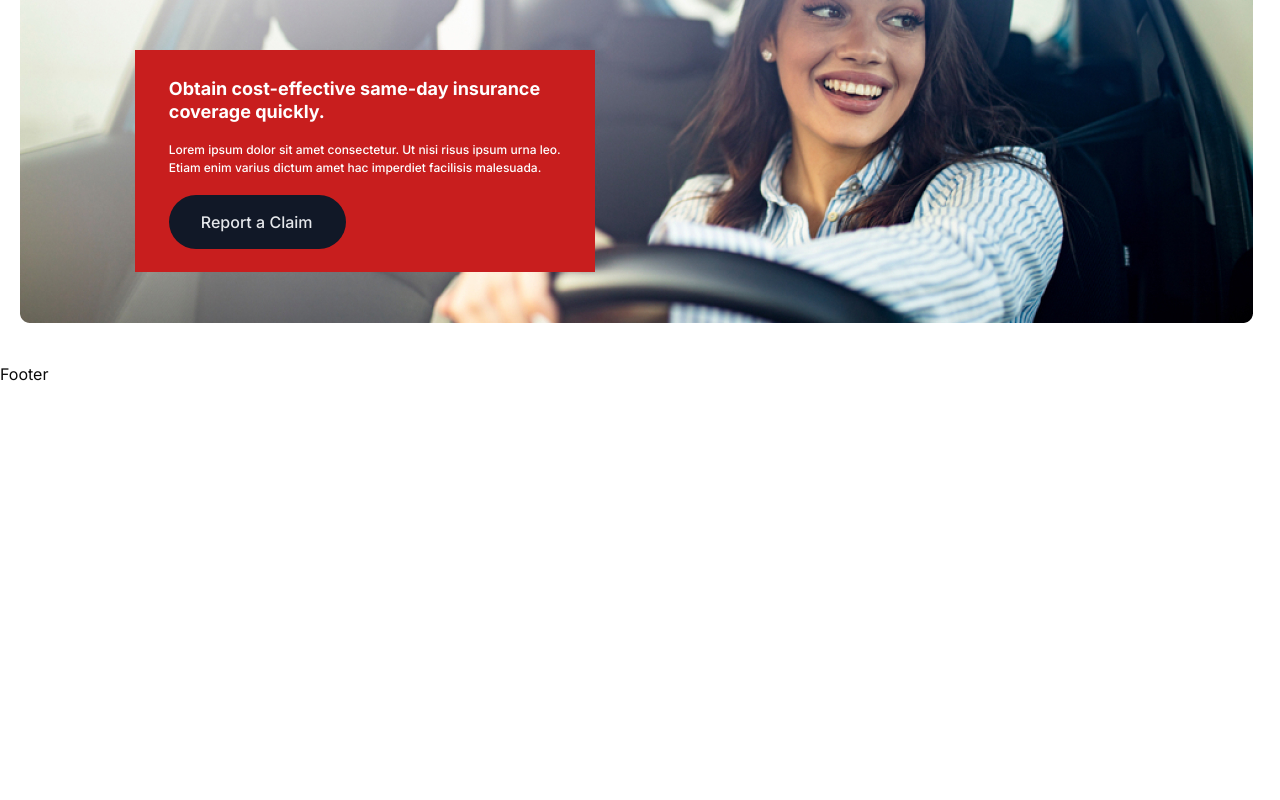
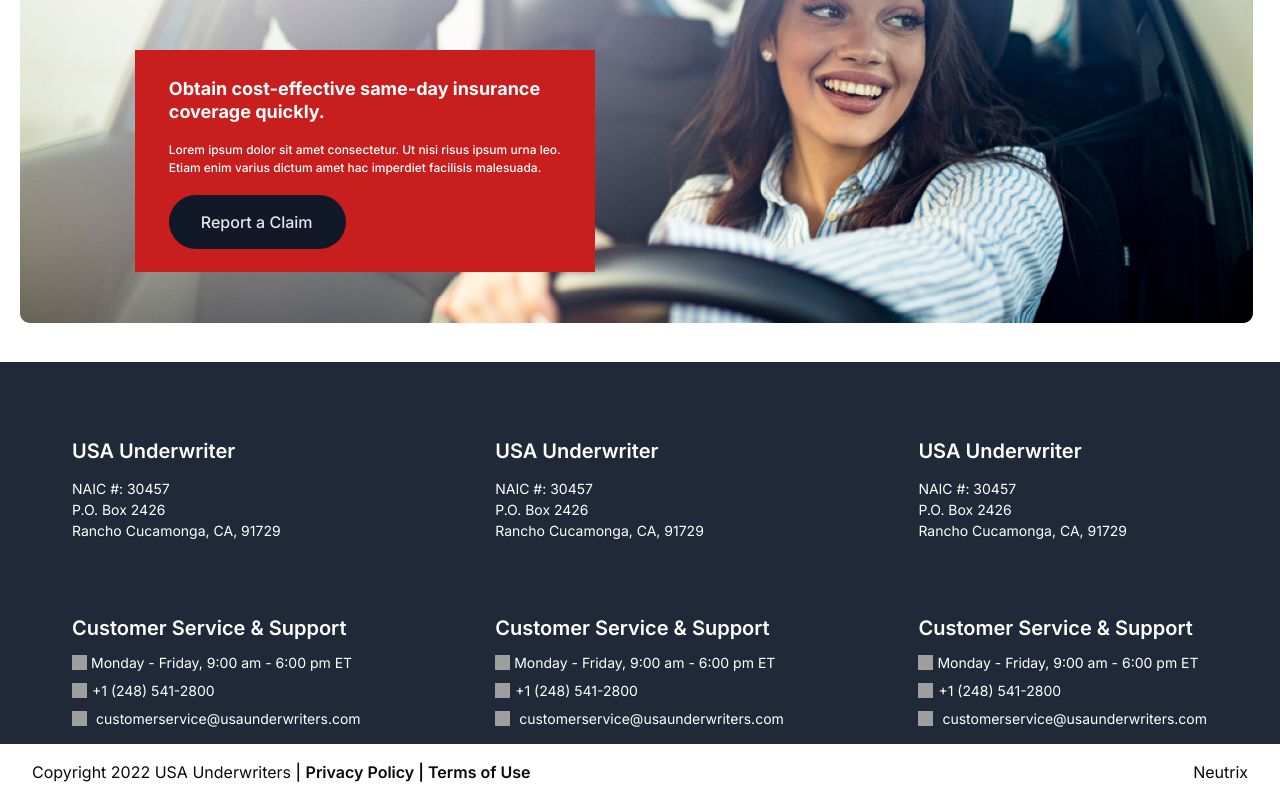
Before and after one commit to muntasirudoy/Assignment_neutrixinc, a Next.js app: page / in a window 1280 px wide. Shown: the part 1465-2265 px from the top of the page. Before the commit the page ends 1851 px from the top, so only its background shows below. Built offline with nearby package versions, Linux system fonts and the light colour scheme; grey boxes are pictures that could not be loaded.

Commit message:
feat : add footer

```diff
--- /dev/null
+++ b/src/app/widgets/footer/customer-service-support.tsx
@@ -0,0 +1,54 @@
+export default function customerServiceSupport() {
+  return (
+    <div className="font-caption mq450:gap-[36px_72px] flex h-[293px] flex-col items-start justify-start gap-[72px] text-left text-xl text-white">
+      <div className="flex flex-col items-start justify-start gap-[12px]">
+        <h3 className="font-inherit mq450:text-base mq450:leading-[24px] relative m-0 font-semibold leading-[150%] text-inherit">
+          USA Underwriter
+        </h3>
+        <div className="flex flex-row items-start justify-start text-sm">
+          <div className="relative leading-[150%]">
+            <p className="m-0">NAIC #: 30457</p>
+            <p className="m-0">P.O. Box 2426</p>
+            <p className="m-0">{`Rancho Cucamonga, CA, 91729 `}</p>
+          </div>
+        </div>
+      </div>
+      <div className="flex flex-1 flex-col items-start justify-start gap-[9px]">
+        <h3 className="font-inherit mq450:text-base mq450:leading-[24px] relative m-0 font-semibold leading-[150%] text-inherit">{`Customer Service & Support`}</h3>
+        <div className="flex flex-1 flex-col items-start justify-start gap-[7px] text-sm">
+          <div className="flex flex-1 flex-row items-center justify-start gap-[4px]">
+            <img
+              className="relative h-[15px] w-[15px] shrink-0 overflow-hidden object-cover"
+              loading="lazy"
+              alt=""
+              src="/heroiconsminiclock@2x.png"
+            />
+            <div className="relative whitespace-nowrap leading-[150%]">
+              Monday - Friday, 9:00 am - 6:00 pm ET
+            </div>
+          </div>
+          <div className="flex flex-1 flex-row items-center justify-start gap-[5px]">
+            <img
+              className="relative h-[15px] w-[15px] shrink-0 overflow-hidden"
+              alt=""
+              src="/heroiconssolidphone.svg"
+            />
+            <div className="relative inline-block min-w-[125px] leading-[150%]">
+              +1 (248) 541-2800
+            </div>
+          </div>
+          <div className="flex flex-1 flex-row items-center justify-center gap-[9px]">
+            <img
+              className="relative h-[15px] w-[15px] shrink-0 overflow-hidden"
+              alt=""
+              src="/heroiconsminienvelope.svg"
+            />
+            <div className="relative whitespace-nowrap leading-[150%]">
+              customerservice@usaunderwriters.com
+            </div>
+          </div>
+        </div>
+      </div>
+    </div>
+  );
+}
--- a/src/app/widgets/footer/footer.tsx
+++ b/src/app/widgets/footer/footer.tsx
@@ -1,5 +1,37 @@
+import CustomerServiceSupport from "./customer-service-support";
+
 function Footer() {
-  return <div>Footer</div>;
+  return (
+    <>
+      <footer className="font-caption  relative z-[1] box-border flex max-w-full flex-col items-center justify-start gap-[90px] self-stretch overflow-hidden bg-gray-800 px-5 pb-[15px] pt-[74px] text-center text-sm text-gray-900">
+        <div className="container">
+          <div className="box-border flex w-full flex-row items-start justify-start py-0 pl-5 pr-[21px]">
+            <div className="mq1050:flex-wrap flex max-w-full flex-1 flex-row items-start justify-between gap-[20px]">
+              <CustomerServiceSupport />
+              <CustomerServiceSupport />
+              <CustomerServiceSupport />
+            </div>
+          </div>
+          <div className="z-[3] hidden h-[21px] w-0" />
+        </div>
+      </footer>
+      <footer className="flex w-full flex-row flex-wrap items-start justify-between gap-[20px] bg-white py-4">
+        <div className="container flex justify-between">
+          <div className="relative z-[1] inline-block max-w-full ">
+            <span>{`Copyright 2022 USA Underwriters `}</span>
+            <span className="font-medium">|</span>
+            <span>{` `}</span>
+            <span className="font-semibold">Privacy Policy | Terms of Use</span>
+          </div>
+          <div className="relative z-[1] inline-block  whitespace-nowrap">
+            <a className="text-[inherit]" href="https://www.neutrix.co/" target="_blank">
+              Neutrix
+            </a>
+          </div>
+        </div>
+      </footer>
+    </>
+  );
 }
 
 export default Footer;
```
